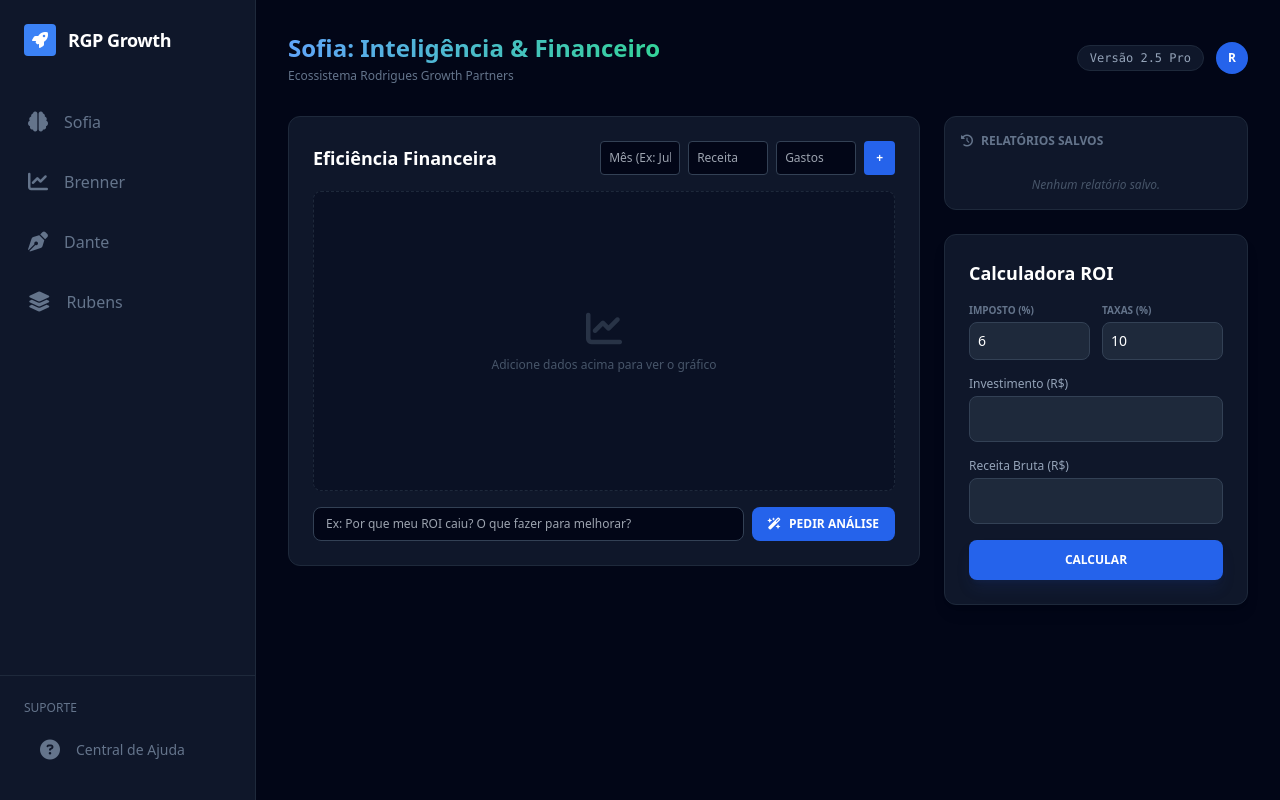
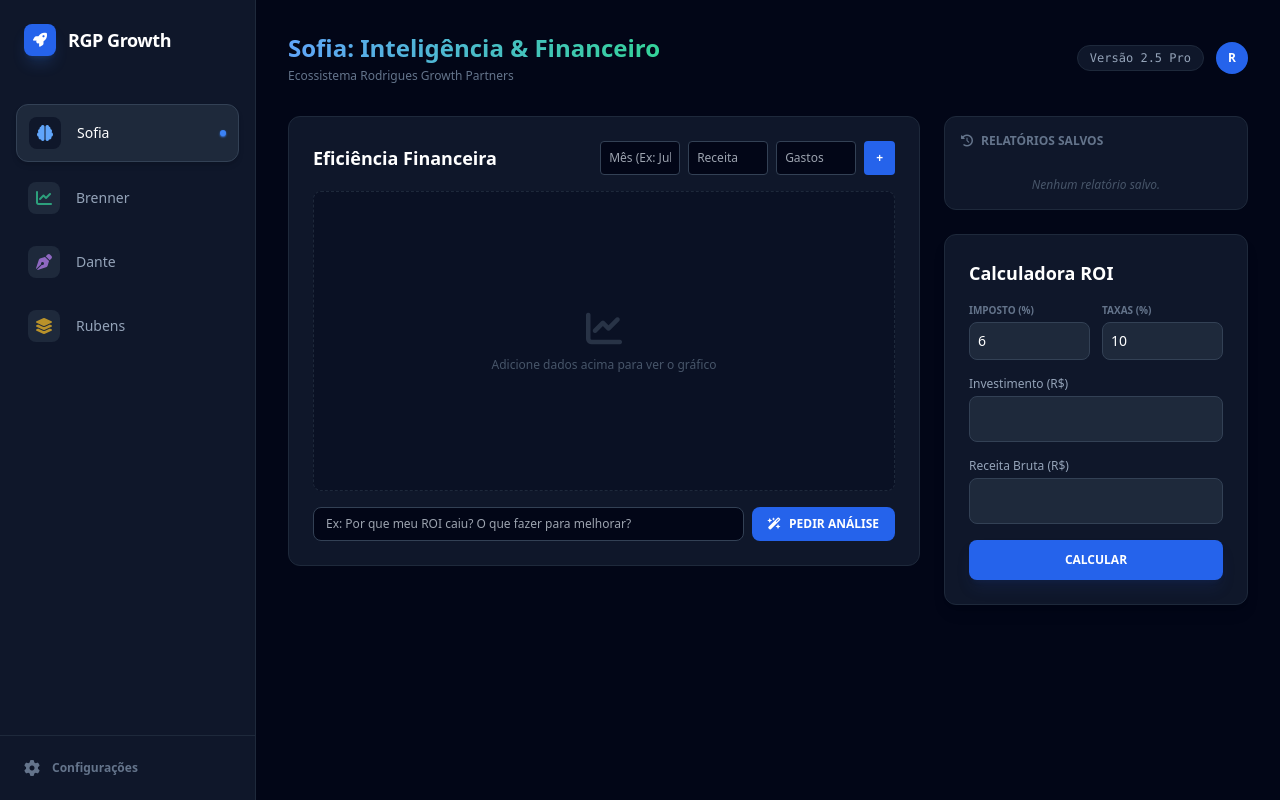
Before and after one commit to tr013432-design/RGP, a React (Vite) app: page / in a window 1280 px wide. Built offline with nearby package versions, Linux system fonts and the light colour scheme.

Commit message:
Update Sidebar.tsx

```diff
--- a/components/Sidebar.tsx
+++ b/components/Sidebar.tsx
@@ -1,51 +1,73 @@
+import React from 'react';
 
-import React from 'react';
-import { ModuleType } from '../types';
-
+// Definimos o que o Sidebar precisa receber para funcionar
 interface SidebarProps {
-  activeModule: ModuleType;
-  onModuleChange: (module: ModuleType) => void;
+  activeModule: string;
+  setActiveModule: (module: string) => void;
 }
 
-const Sidebar: React.FC<SidebarProps> = ({ activeModule, onModuleChange }) => {
-  const navItems = [
-    { type: ModuleType.SOFIA, label: 'Sofia', icon: 'fa-brain', color: 'text-blue-400' },
-    { type: ModuleType.BRENNER, label: 'Brenner', icon: 'fa-chart-line', color: 'text-emerald-400' },
-    { type: ModuleType.DANTE, label: 'Dante', icon: 'fa-pen-nib', color: 'text-purple-400' },
-    { type: ModuleType.RUBENS, label: 'Rubens', icon: 'fa-layer-group', color: 'text-orange-400' },
+const Sidebar: React.FC<SidebarProps> = ({ activeModule, setActiveModule }) => {
+
+  // Lista dos botões do menu
+  const menuItems = [
+    { id: 'sofia', label: 'Sofia', icon: 'fa-brain', color: 'text-blue-400' },
+    { id: 'brenner', label: 'Brenner', icon: 'fa-chart-line', color: 'text-emerald-400' },
+    { id: 'dante', label: 'Dante', icon: 'fa-pen-nib', color: 'text-purple-400' },
+    { id: 'rubens', label: 'Rubens', icon: 'fa-layer-group', color: 'text-amber-400' },
   ];
 
   return (
-    <aside className="w-20 md:w-64 bg-slate-900 border-r border-slate-800 flex flex-col">
-      <div className="p-6 flex items-center gap-3">
-        <div className="w-8 h-8 bg-blue-500 rounded flex-shrink-0 flex items-center justify-center">
-          <i className="fas fa-rocket text-white"></i>
+    <aside className="w-20 md:w-64 bg-slate-900 h-full border-r border-slate-800 flex flex-col transition-all duration-300">
+
+      {/* Logo */}
+      <div className="p-6 flex items-center gap-3 mb-6">
+        <div className="w-8 h-8 bg-blue-600 rounded-lg flex items-center justify-center shrink-0 shadow-lg shadow-blue-500/20">
+          <i className="fas fa-rocket text-white text-sm"></i>
         </div>
-        <span className="hidden md:block font-bold text-lg tracking-tight">RGP Growth</span>
+        <span className="font-bold text-lg tracking-tight hidden md:block text-white">
+          RGP Growth
+        </span>
       </div>
 
-      <nav className="flex-1 px-3 space-y-2 mt-4">
-        {navItems.map((item) => (
+      {/* Menu de Navegação */}
+      <nav className="flex-1 px-4 space-y-2">
+        {menuItems.map((item) => (
           <button
-            key={item.type}
-            onClick={() => onModuleChange(item.type)}
-            className={`w-full flex items-center gap-4 px-4 py-3 rounded-lg transition-all ${
-              activeModule === item.type
-                ? 'bg-slate-800 text-white shadow-lg'
-                : 'text-slate-500 hover:bg-slate-800/50 hover:text-slate-300'
+            key={item.id}
+            onClick={() => setActiveModule(item.id)} // AQUI ESTÁ A MÁGICA: Ao clicar, avisa o App para trocar
+            className={`w-full flex items-center gap-4 p-3 rounded-xl transition-all duration-200 group ${
+              activeModule === item.id
+                ? 'bg-slate-800 border border-slate-700 shadow-md' // Estilo do botão ativo
+                : 'hover:bg-slate-800/50 hover:translate-x-1'      // Estilo do botão inativo
             }`}
           >
-            <i className={`fas ${item.icon} text-xl ${activeModule === item.type ? item.color : ''}`}></i>
-            <span className="hidden md:block font-medium">{item.label}</span>
+            <div className={`w-8 h-8 rounded-lg flex items-center justify-center transition-colors ${
+               activeModule === item.id ? 'bg-slate-900' : 'bg-slate-800 group-hover:bg-slate-900'
+            }`}>
+              <i className={`fas ${item.icon} ${item.color} ${
+                activeModule === item.id ? 'opacity-100' : 'opacity-70 group-hover:opacity-100'
+              }`}></i>
+            </div>
+
+            <span className={`font-medium text-sm hidden md:block ${
+              activeModule === item.id ? 'text-white' : 'text-slate-400 group-hover:text-slate-200'
+            }`}>
+              {item.label}
+            </span>
+
+            {/* Indicador de Ativo (Bolinha lateral) */}
+            {activeModule === item.id && (
+               <div className="ml-auto w-1.5 h-1.5 rounded-full bg-blue-500 hidden md:block shadow-sm shadow-blue-500"></div>
+            )}
           </button>
         ))}
       </nav>
 
-      <div className="p-6 border-t border-slate-800">
-        <div className="hidden md:block text-xs text-slate-500 mb-2">SUPORTE</div>
-        <button className="w-full flex items-center gap-4 px-4 py-3 text-slate-500 hover:text-white transition-colors">
-          <i className="fas fa-question-circle text-xl"></i>
-          <span className="hidden md:block text-sm">Central de Ajuda</span>
+      {/* Rodapé do Menu */}
+      <div className="p-4 mt-auto border-t border-slate-800">
+        <button className="w-full flex items-center gap-3 p-2 rounded-lg text-slate-500 hover:text-white hover:bg-slate-800 transition-colors">
+          <i className="fas fa-cog"></i>
+          <span className="text-xs font-bold hidden md:block">Configurações</span>
         </button>
       </div>
     </aside>
```
